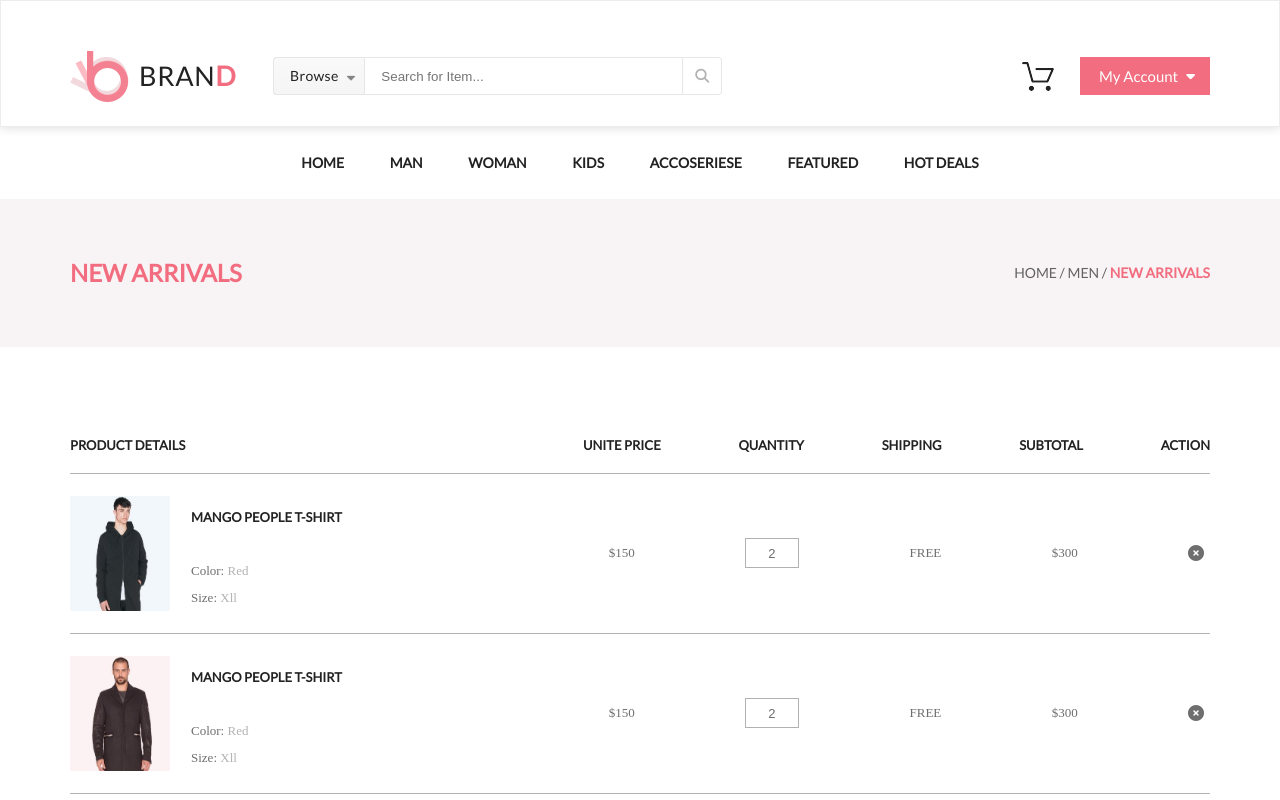
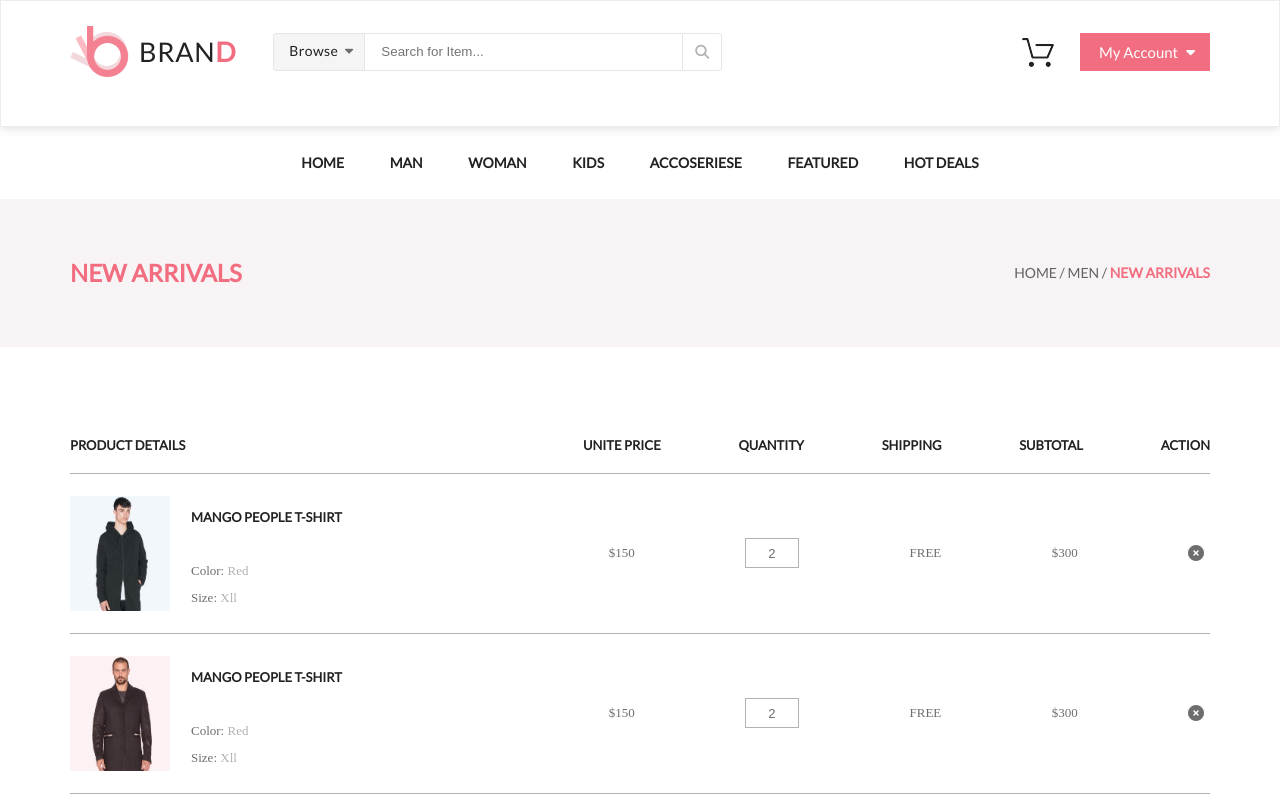
Before and after one commit to Bor333/Layout, a website: page cart.html in a window 1280 px wide. Shown: the top 800 px of the page. Drawn offline with Linux system fonts and the light colour scheme.

Commit message:
pretty fixes

```diff
--- a/cart.html
+++ b/cart.html
@@ -15,20 +15,19 @@
 </head>
 <body>
 <header class="header">
+    <div class="wrapper">
         <div class="container header__content">
             <div class="header__left">
                 <a href="/" class="logo">
                     <img src="img/logo.png" alt="logo"><span class="bran">BRAN<span class="d">D</span></span>
                 </a>
                 <form action="#" class="form">
-                <div class="form__browse">
-                    <div class="form__browse__content">
-                        <div class="form__browse__content__text">Browse</div>
-                        <div class="form__browse__content__triangle"><img src="img/triangle.png" alt="triangle"></div>
-                    </div>
-                </div>
+                    <select class="form__browse form__browse__content">
+                        <option value="browse">Browse</option>
+                    </select>
+
                     <input class="input" type="text" placeholder="Search for Item...">
-                <div class="button button__search">
+                    <div class="button__search">
                         <i class="fa fa-search" aria-hidden="true"></i>
                     </div>
                 </form>
@@ -40,6 +39,7 @@
                     </div>
                     <i class="fa fa-caret-down button__my-account__triangle" aria-hidden="true"></i>
                 </a>
+            </div>
         </div>
     </div>
 </header>
@@ -445,9 +445,10 @@
     </div>
 </div>
 <footer class="footer">
+    <div class="wrapper height-100">
         <div class="container flex-copyright">
             <div class="copyright">
-            &copy; 2022 Brand All Rights Reserved
+                &copy; 2022 <span class="copyright-text">Brand All Rights Reserved</span>
             </div>
             <nav class="footer__link-box">
                 <i class="fa fa-brands fa-facebook-f"></i>
@@ -457,6 +458,7 @@
                 <i class="fa fa-brands fa-google-plus-g"></i>
             </nav>
         </div>
+    </div>
 </footer>
 
 </body>
--- a/css/style.scss
+++ b/css/style.scss
@@ -124,23 +124,30 @@ a {
   border: 1px solid #e6e6e6;
   border-radius: 3px 0 0 3px;
   box-sizing: border-box;
+
+
 }
 
 .form__browse__content {
+  appearance: none;
+  line-height: 1.3;
+  margin: 0;
+  background-image: url('../img/caret-down-solid.png');
+  background-repeat: no-repeat, repeat;
+  background-position: right .7em top 50%, 0 0;
+  background-size: .65em auto, 100%;
+
   padding-top: 8px;
   padding-bottom: 8px;
   padding-left: 15px;
   font-family: 'Lato', sans-serif;
   font-size: 14px;
-  line-height: 32px;
   font-weight: 300;
   letter-spacing: 0.025em;
   color: #222222;
+  background-color: #f5f5f5;
 }
 
-.form__browse__content__text {
-  float: left;
-}
 
 .form__browse__content__triangle {
   float: right;
```
Also changed, not shown: checkout.html (+10 -8 lines), index.html (+4 -7 lines), product.html (+10 -8 lines), single_page.html (+10 -8 lines), css/style.css, 1 other file. Lines whose indentation alone changed are shown as unchanged.
